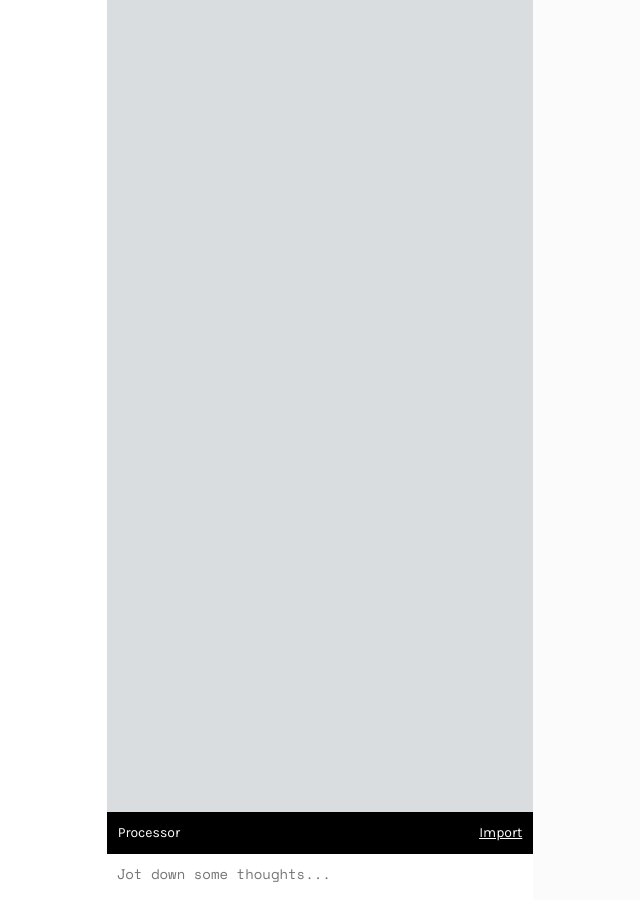
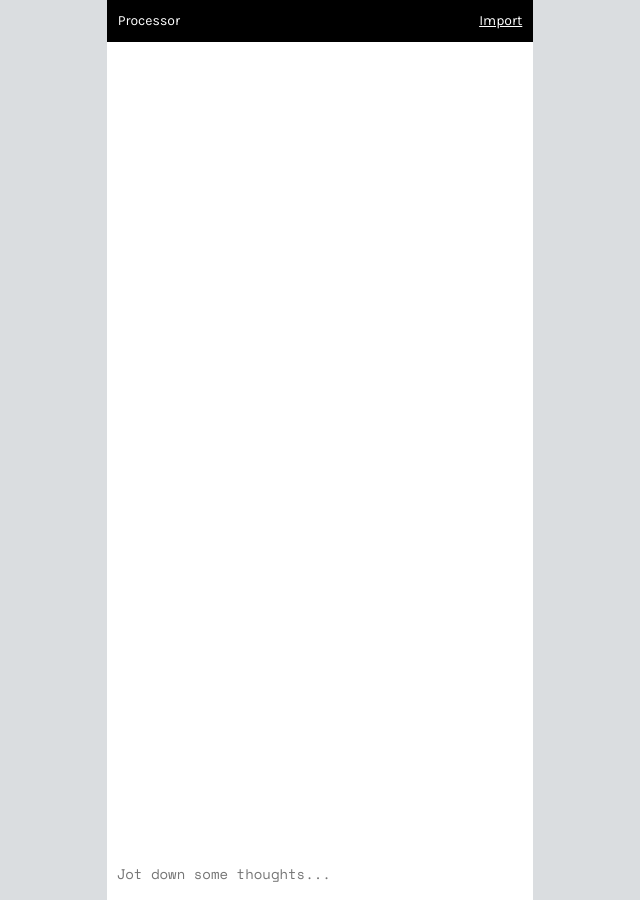
Before and after one commit to jonathanzong/processor, a Jekyll site: the page built from index.html, in a window 1280 px wide. Shown: the whole page, without its empty margins (0-640 px from the left). Built offline with Jekyll 4.4.1, drawn with Linux system fonts in a browser that asks for light colours.

Commit message:
notes from call

```diff
--- a/_scss/src/_jot.scss
+++ b/_scss/src/_jot.scss
@@ -1,8 +1,8 @@
 .jotting-pane {
   height: 100vh;
-  background: #DADDE0;
   display: flex;
   flex-flow: column;
+  background: white;
   padding: 0;
 }
 
@@ -22,9 +22,8 @@
 
 .jot-entry {
   width: 100%;
-  padding: 15px;
-  background: #F0F1F2;
-  margin: 10px 0;
+  padding: 0.5em 0;
+  border-bottom: 0.5px solid #F0F1F2;
   &:hover {
     cursor: pointer;
     background: #FFFFFF;
@@ -35,11 +34,12 @@
 }
 
 .jot-entry-iteration {
-  padding: 15px;
-  margin: 15px 30px;
+  padding: 0 10px;
+  margin: 0 5px;
   background: white;
   border: 0.5px solid white;
-  width: 100%;
+  width: 90%;
+  white-space: pre-wrap;
 }
 
 .jot-entry.active, .jot-entry:hover {
@@ -53,26 +53,26 @@
   width: 100%;
 }
 
-#jot-form .jot-form-header {
+.jot-form-text {
+  max-height: 5em;
+}
+
+.jot-form-header {
   height: 3em;
   padding: 11px;
   background: black;
   color: white;
 }
 
-#jot-form .jot-form-header > div {
+.jot-form-header > div {
   display: inline-block;
   float: right;
 }
 
-#jot-form .jot-form-header .jot-form-header-title {
+.jot-form-header .jot-form-header-title {
   float: left;
 }
 
-#jot-form .jot-form-header > div > a {
+.jot-form-header > div > a {
   margin-left: 5px;
 }
-
-.jot-form-text {
-  max-height: 5em;
-}
--- a/_scss/src/_ui.scss
+++ b/_scss/src/_ui.scss
@@ -12,6 +12,7 @@
   height: 100vh;
   padding: 0;
   margin: 0;
+  background: #DADDE0;
   font-family: 'Karla', sans-serif;
 }
 
@@ -90,32 +91,3 @@
   border-radius: 15px;
   padding: 5px 15px;
 }
-
-.exploring-pane {
-  height: 100%;
-  min-height: 100vh;
-  background: #FBFBFB;
-}
-
-.explore-entry {
-  width: 100%;
-  padding: 15px;
-  background: #FFFFFF;
-  margin: 15px 0;
-  border: 1px solid #B3B6BB;
-  &:hover {
-    border: 1px solid #FFFFFF;
-    cursor: pointer;
-  }
-}
-
-.explore-entry-edit {
-  @extend .explore-entry;
-  outline: none;
-  resize: none;
-}
-
-.explore-button {
-  margin-top: 30px !important;
-  margin-bottom: 30px !important;
-}
--- a/index.html
+++ b/index.html
@@ -6,6 +6,11 @@
   <div class="row">
     <div class="col-sm-1"></div>
     <div class="col-sm-4 jotting-pane">
+        <div class="jot-form-header">
+          <div class="jot-form-header-title">Processor</div>
+          <div class="jot-form-header-emptymenu"><a href="#" class="jot-form-import">Import</a></div>
+          <div class="jot-form-header-menu hidden"><a href="#" class="jot-form-copy">Copy</a> <a href="#" class="jot-form-clear">Clear</a></div>
+        </div>
       <div class="jot-entry-scroll">
         <div class="jot-entry-container">
           <!-- -->
@@ -15,11 +20,6 @@
       <button id="clear">clear</button> -->
 
       <form id="jot-form">
-        <div class="jot-form-header">
-          <div class="jot-form-header-title">Processor</div>
-          <div class="jot-form-header-emptymenu"><a href="#" class="jot-form-import">Import</a></div>
-          <div class="jot-form-header-menu hidden"><a href="#" class="jot-form-copy">Copy</a> <a href="#" class="jot-form-clear">Clear</a></div>
-        </div>
         <textarea class="jot-form-text" name="jot" rows="1" placeholder="Jot down some thoughts..." title="cmd+enter to submit" autofocus></textarea>
         <!-- <input class="jot-form-submit" type="submit" value="Save (enter)" /> -->
       </form>
--- a/scripts/src/index.js
+++ b/scripts/src/index.js
@@ -16,6 +16,9 @@
 
 function loadState() {
   state = JSON.parse(localStorage.getItem(STORAGE_KEY)) || [];
+  $.each(state, function(i, d) {
+    d.iterations = d.iterations.filter(function(n){ return n.trim().length > 0; });
+  });
 }
 
 function stateToView() {
@@ -31,7 +34,8 @@
     });
     $container.append($div);
     $div.flickity({
-      initialIndex: d.selected
+      initialIndex: d.selected,
+      pageDots: false
     });
     $div.on( 'select.flickity', function() {
       d.selected = $(this).data('flickity').selectedIndex;
@@ -57,10 +61,11 @@
   var $iterdiv = $('<div>', {'class': 'jot-entry-iteration', 'data-idx': i});
   $iterdiv.text(copiedText);
   $jotEntry.flickity( 'append', $iterdiv );
-  makeIterationEditable($iterdiv);
+  makeIterationEditable($iterdiv, true);
 }
 
-function makeIterationEditable($iterdiv) {
+function makeIterationEditable($iterdiv, selectAll) {
+  if ($iterdiv.children('textarea').length > 0) return;
   var $textarea = $('<textarea>');
   var text = $iterdiv.text();
   $textarea.val(text);
@@ -70,8 +75,10 @@
   var $jotEntry = $iterdiv.parents('.jot-entry');
   $jotEntry.flickity('resize');
   $jotEntry.flickity( 'select', $iterdiv.attr('data-idx'));
-  $textarea.prop('selectionStart', 0);
-  $textarea.prop('selectionEnd', text.length);
+  if (selectAll) {
+    $textarea.prop('selectionStart', 0);
+    $textarea.prop('selectionEnd', text.length);
+  }
   $textarea.focus();
 }
 
@@ -129,10 +136,8 @@
     var $temp = $("<textarea>");
     $("body").append($temp);
     var str = "";
-    $.each(state, function(i) {
-      $.each(state[i], function(j, d) {
-        str += d + '\n\n';
-      });
+    $.each(state, function(i, d) {
+      str += d.iterations[d.selected] + '\n\n';
     });
     $temp.val(str.trim()).select();
     document.execCommand("copy");
@@ -222,8 +227,14 @@
     var data = state[$jotEntry.attr('data-idx')];
     data.iterations[$iterdiv.attr('data-idx')] = text;
     $this.remove();
-    $iterdiv.text(text);
+    if (text.trim().length == 0) {
+      $jotEntry.flickity( 'remove', $iterdiv );
+      $jotEntry.flickity( 'previous' );
+    } else {
+      $iterdiv.text(text);
+    }
     $jotEntry.flickity('resize');
+    saveState();
   });
   // tab to iterate tooltip
   $(document).tooltip({
@@ -244,13 +255,19 @@
     }
   });
   $(document).on('keydown', '.jot-entry.active', function(e) {
-    if(e.keyCode == 37 && e.metaKey) {
+    if (e.keyCode == 37 && e.metaKey) {
       // cmd + left
       $(this).flickity('previous');
     }
-    else if(e.keyCode == 39 && e.metaKey) {
+    else if (e.keyCode == 39 && e.metaKey) {
       // cmd + right
       $(this).flickity('next');
+    }
+    else if (e.keyCode == 8 || e.keyCode == 46) {
+      // delete || backspace
+      if ($('.jot-entry.active textarea').length == 0) {
+        $(this).remove();
+      }
     }
   });
   // esc to focus the jot text box
@@ -258,14 +275,19 @@
     var keyCode = e.keyCode || e.which;
     if (keyCode == 27) {
       // esc
-      $('.jot-entry').removeClass('active');
-      $('.jot-form-text').focus();
+      if ($('.jot-entry.active textarea').length == 0) {
+        $('.jot-entry').removeClass('active');
+        $('.jot-form-text').focus();
+      }
+      else {
+        $('.jot-entry.active').focus();
+      }
     }
   });
   // click outside to deselect a jot
   $(document).click(function(event) {
     if(!$(event.target).closest('.jot-entry').length) {
-      if ($('.jot-entry.active textarea').length() == 0) {
+      if ($('.jot-entry.active textarea').length == 0) {
         $('.jot-entry').removeClass('active');
       }
     }
```
